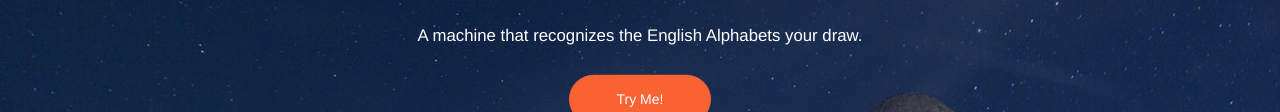
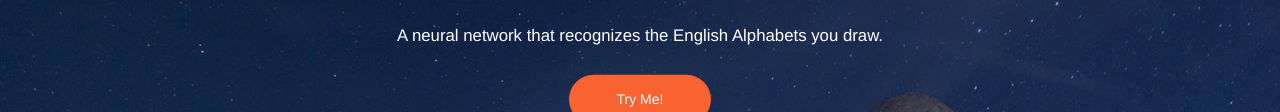
Before and after one commit to yesh0907/AlphaRecognizer, a plain HTML site: page index.html in a window 1280 px wide. Shown: the part 380-492 px from the top of the page. Drawn offline with nearby package versions, Linux system fonts and the light colour scheme.

Commit message:
Fix typo

```diff
--- a/index.html
+++ b/index.html
@@ -44,9 +44,9 @@
             <div class="content-center">
                 <div class="container">
                     <h1 class="title">AlphaRecognizer</h1>
-                    <p>A machine that recognizes the English Alphabets your draw.</p>
+                    <p>A neural network that recognizes the English Alphabets you draw.</p>
                     <div class="text-center">
-                        <a href="#canvas-container" class="btn btn-primary btn-round btn-lg">
+                       <a href="#canvas-container" class="btn btn-primary btn-round btn-lg">
                             Try Me!
                         </a>
                     </div>
```
